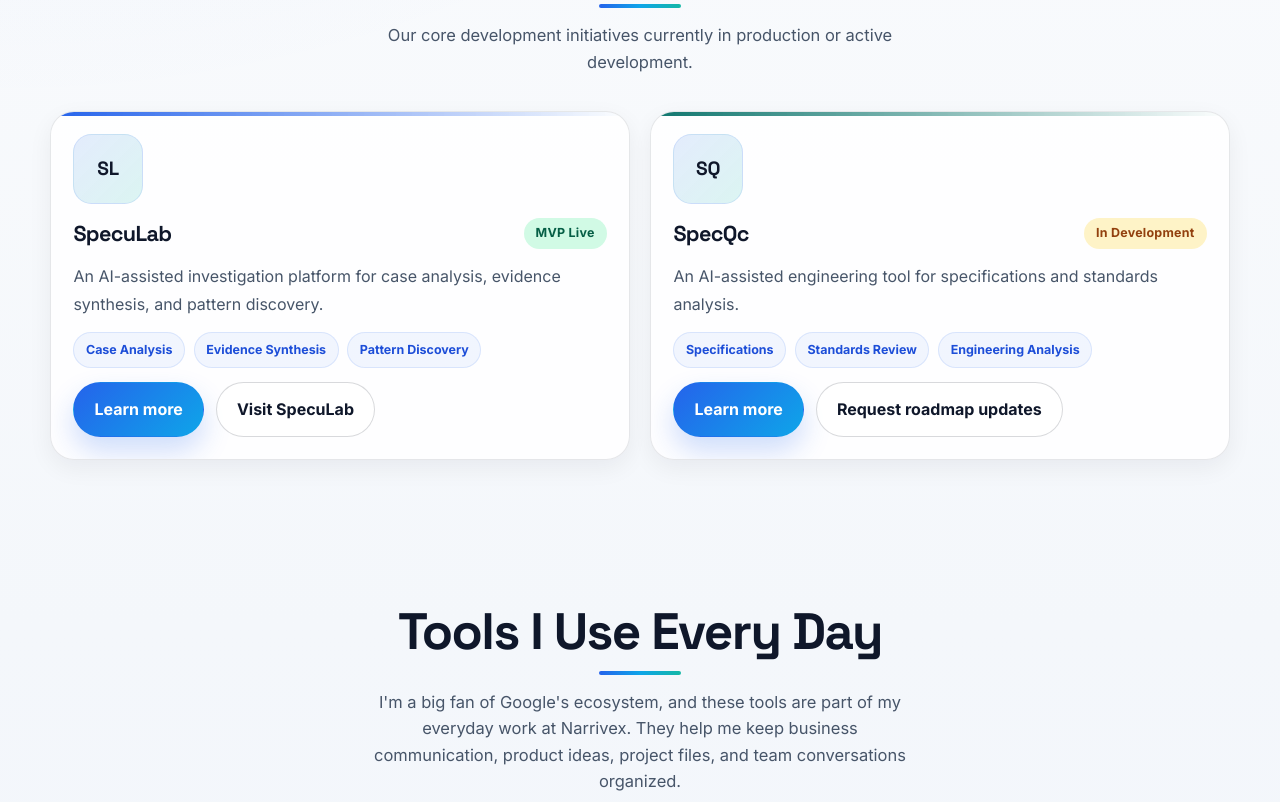
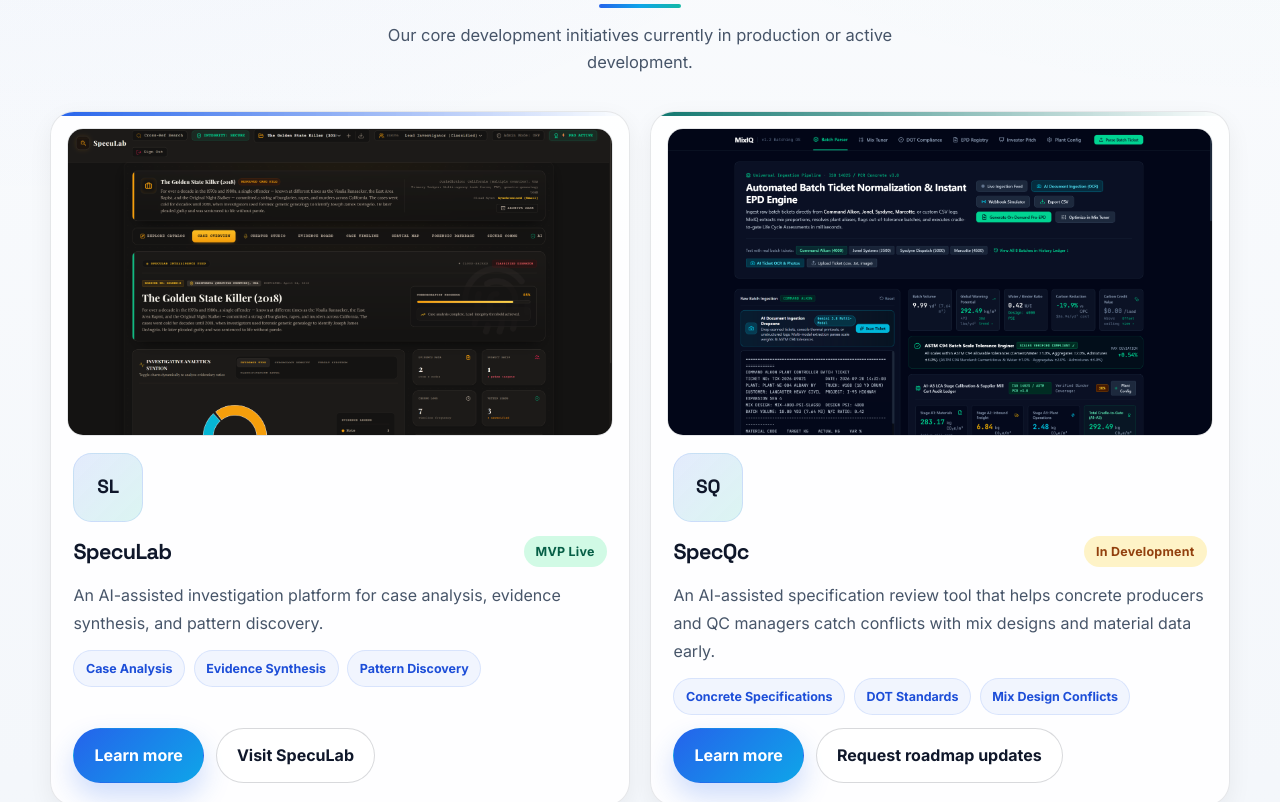
Before and after one commit to Jeremy-Narrivex/Narrivex-Homepage, a plain HTML site: page index.html in a window 1280 px wide. Shown: the part 1180-1982 px from the top of the page. Drawn offline with Linux system fonts and the light colour scheme.

Commit message:
Add project thumbnails and update SpecQc description for clarity

```diff
--- a/index.html
+++ b/index.html
@@ -159,6 +159,9 @@
 
                 <div class="projects-grid">
                     <article class="project-card" style="--card-accent:#2563eb;">
+                        <a class="project-thumb" href="speculab.html" tabindex="-1" aria-hidden="true">
+                            <img src="assets/screenshots/speculab-1.png" alt="" loading="lazy">
+                        </a>
                         <div class="project-icon project-icon-letter" aria-hidden="true">SL</div>
                         <div class="project-heading">
                             <h3>SpecuLab</h3>
@@ -179,17 +182,20 @@
                     </article>
 
                     <article class="project-card" style="--card-accent:#0f766e;">
+                        <a class="project-thumb" href="specqc.html" tabindex="-1" aria-hidden="true">
+                            <img src="assets/screenshots/specqc-1.png" alt="" loading="lazy">
+                        </a>
                         <div class="project-icon project-icon-letter" aria-hidden="true">SQ</div>
                         <div class="project-heading">
                             <h3>SpecQc</h3>
                             <span class="project-status status-development">In Development</span>
                         </div>
-                        <p class="project-description">An AI-assisted engineering tool for specifications and standards
-                            analysis.</p>
+                        <p class="project-description">An AI-assisted specification review tool that helps concrete producers
+                            and QC managers catch conflicts with mix designs and material data early.</p>
                         <div class="project-features">
-                            <span class="feature-tag">Specifications</span>
-                            <span class="feature-tag">Standards Review</span>
-                            <span class="feature-tag">Engineering Analysis</span>
+                            <span class="feature-tag">Concrete Specifications</span>
+                            <span class="feature-tag">DOT Standards</span>
+                            <span class="feature-tag">Mix Design Conflicts</span>
                         </div>
                         <div class="project-links">
                             <a href="specqc.html" class="btn btn-primary">Learn more</a>
--- a/styles.css
+++ b/styles.css
@@ -658,6 +658,22 @@ p {
     transform: translateY(-5px);
     border-color: rgba(37, 99, 235, 0.2);
     box-shadow: var(--shadow-md);
+}
+
+.project-thumb {
+    display: block;
+    margin: -0.4rem -0.4rem 0.2rem;
+    border: 1px solid var(--border);
+    border-radius: 1rem;
+    overflow: hidden;
+}
+
+.project-thumb img {
+    display: block;
+    width: 100%;
+    aspect-ratio: 16 / 9;
+    object-fit: cover;
+    object-position: top left;
 }
 
 .project-icon {
```
Also changed, not shown: specqc.html (+1 -1 lines).
